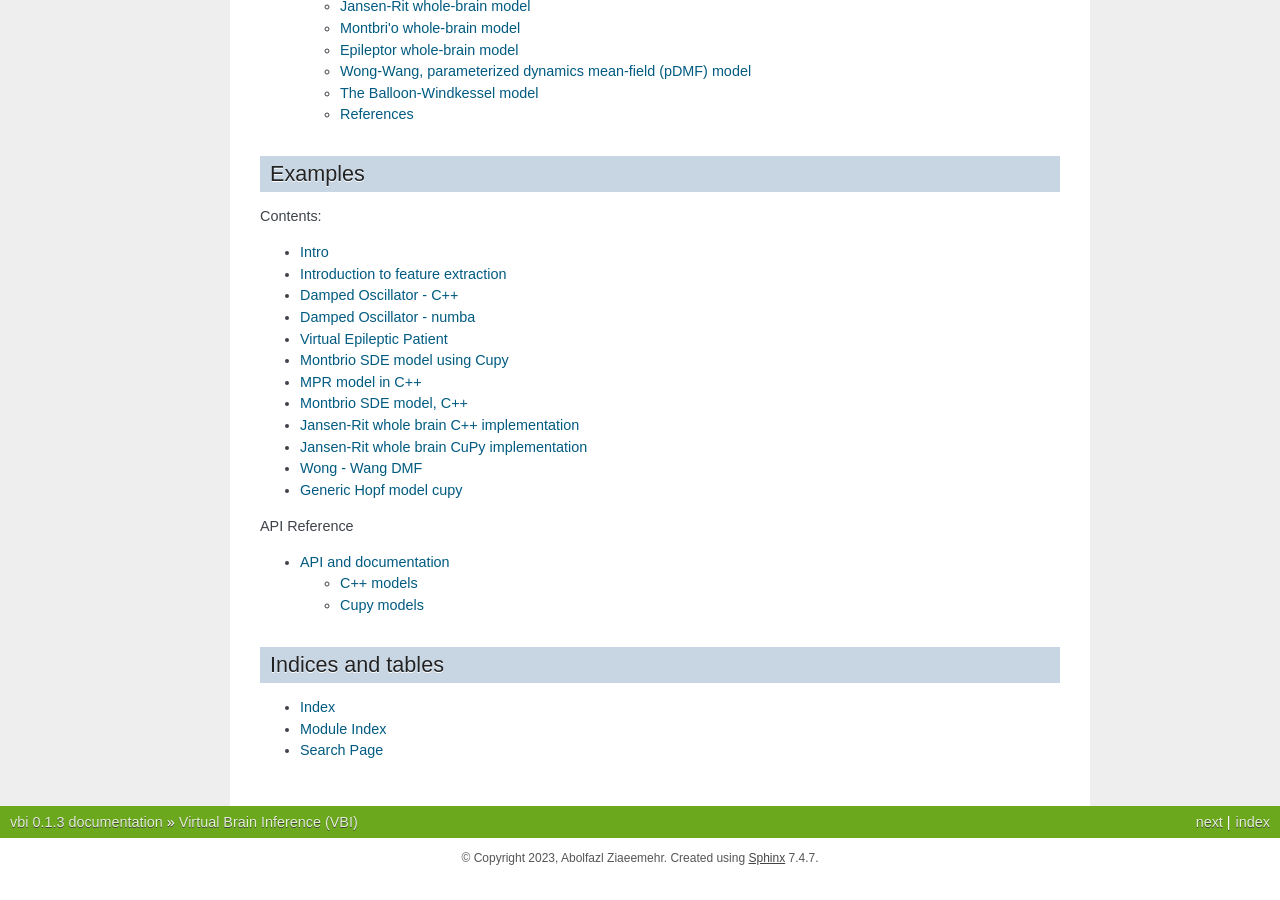
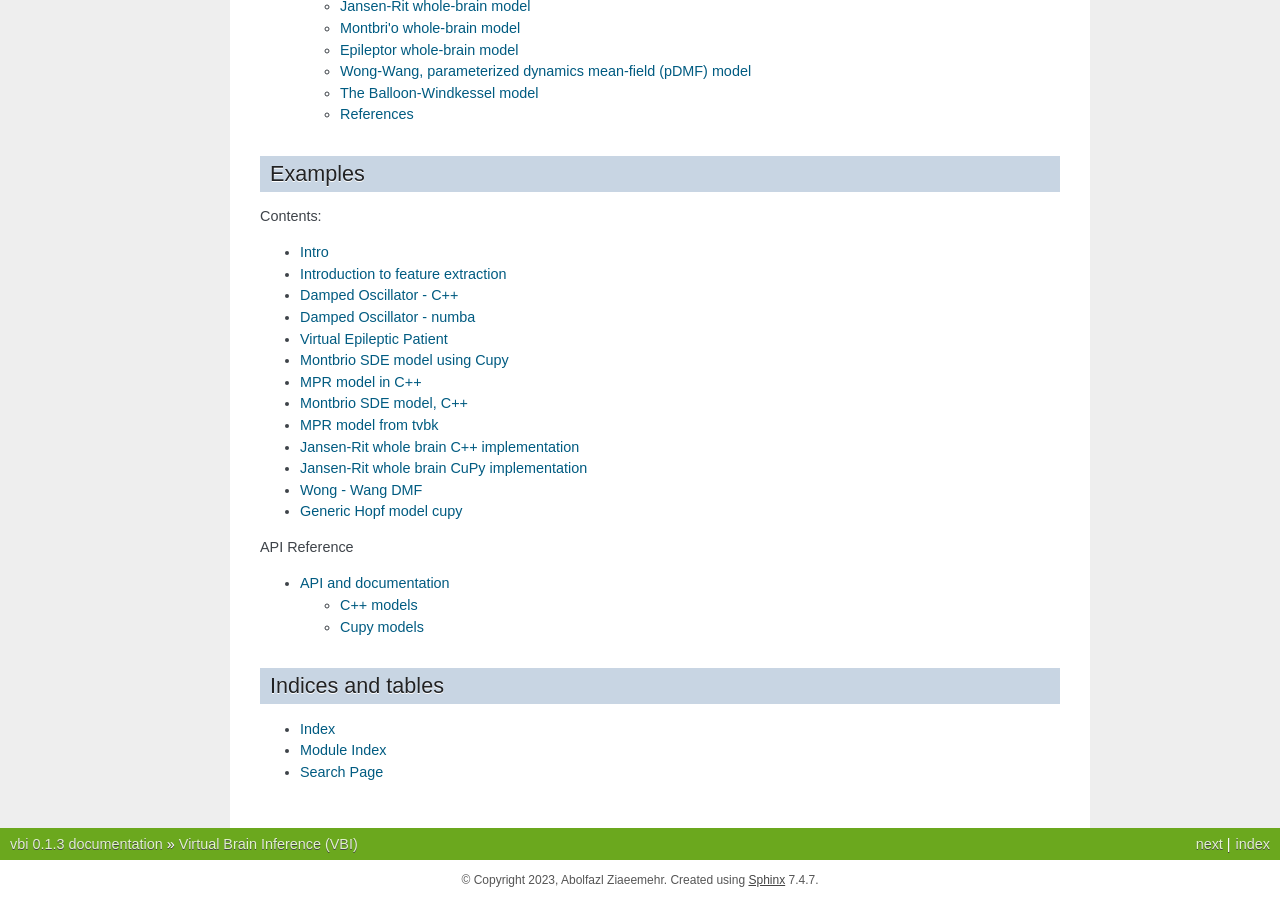
Before and after one commit to ins-amu/vbi, a Sphinx documentation site: the page built from docs/index.rst, in a window 1280 px wide and 900 px high, scrolled down 1973 px. Built offline with Sphinx 7.4.7, drawn with Linux system fonts in a browser that asks for light colours; pages that are not in the unit, such as notebooks, are missing from menus; the version number is read from the project's files by our own code; before the commit the page ends 2851 px from its top, so only the background shows below that.

Commit message:
docs: Add Colab link and update header in mpr_tvbk example notebook

```diff
--- a/docs/index.rst
+++ b/docs/index.rst
@@ -119,11 +119,13 @@ Examples
    examples/mpr_sde_cupy
    examples/mpr_sde_numba
    examples/mpr_sde_cpp
+   examples/mpr_tvbk
    examples/jansen_rit_sde_cpp
    examples/jansen_rit_sde_cupy
    examples/ww_sde_torch_kong
    examples/ghb_sde_cupy
    examples/wilson_cowan_cupy
+
 
 
 
```
Also changed, not shown: docs/examples/mpr_tvbk.ipynb.
